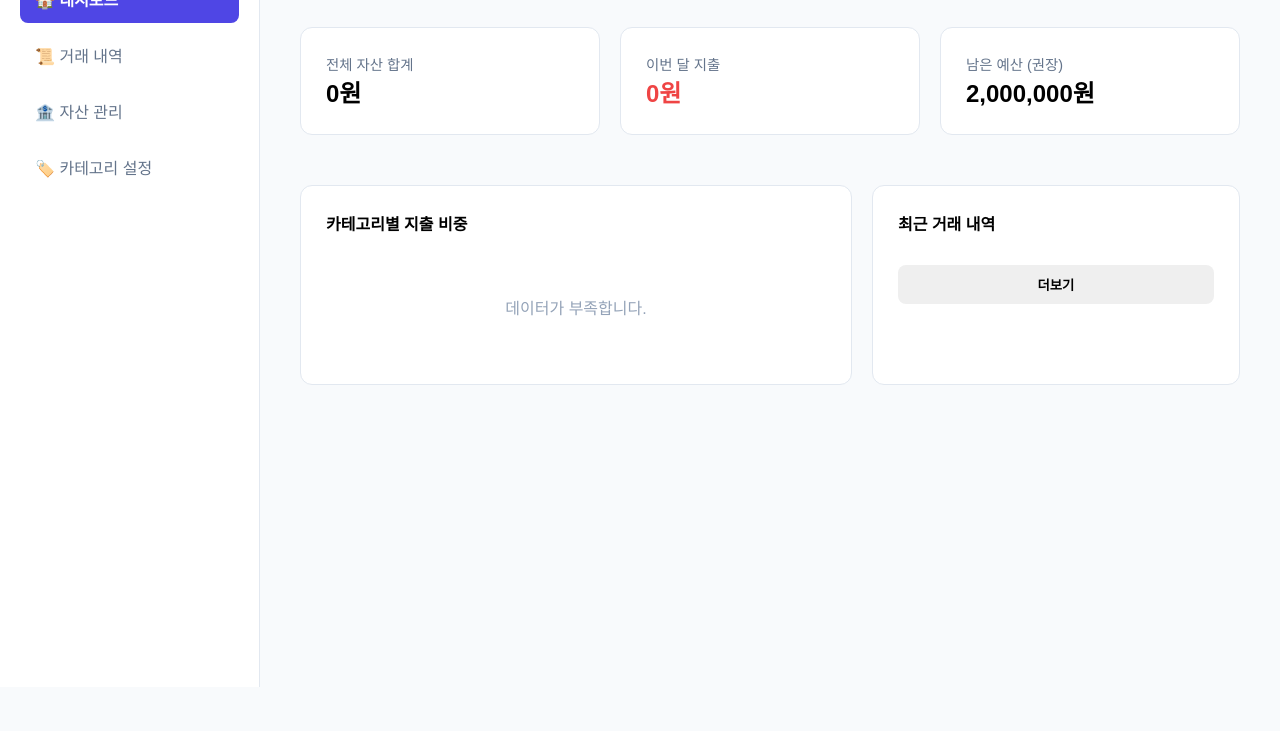
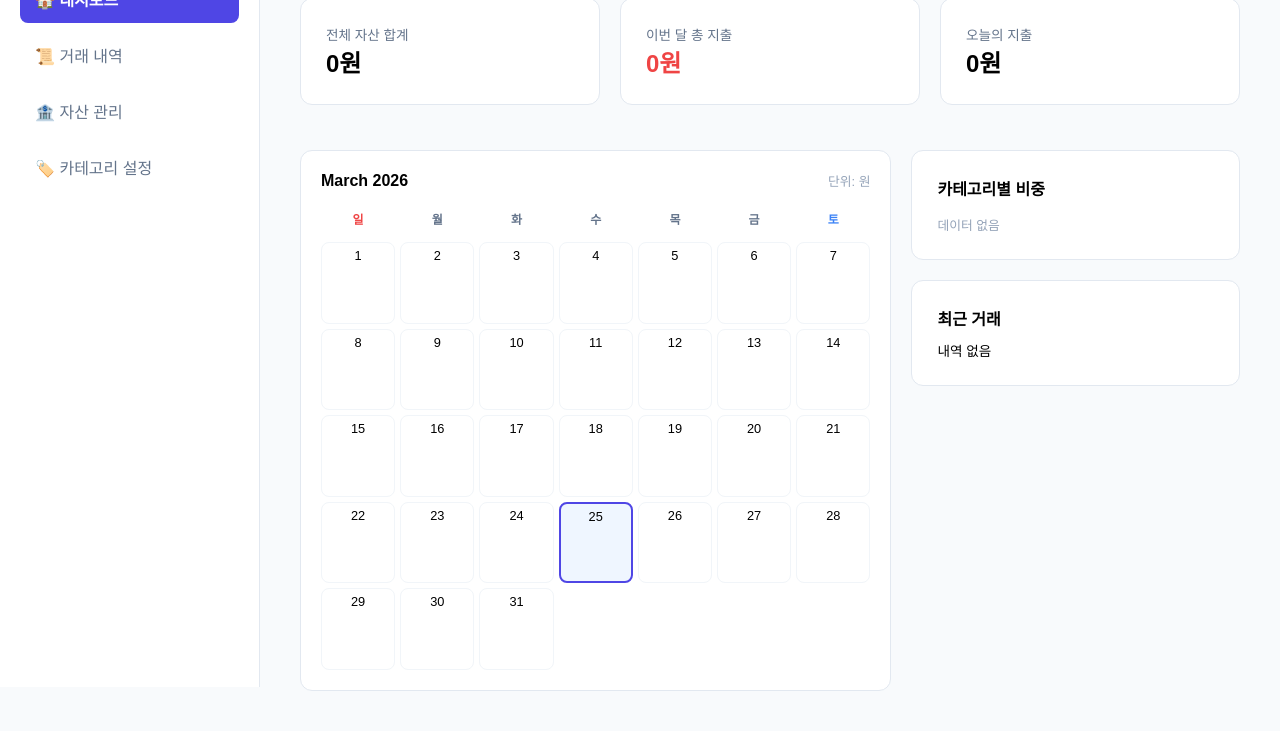
Before and after one commit to Choi-Geonwoo/dev, a plain HTML site: page AssetFlow/index.html in a window 1280 px wide. Shown: the part 113-844 px from the top of the page. Before the commit the page ends 800 px from the top, so only its background shows below. Drawn offline with Linux system fonts and the light colour scheme.

Commit message:
Update index.html

```diff
--- a/AssetFlow/index.html
+++ b/AssetFlow/index.html
@@ -3,12 +3,38 @@
 <head>
     <meta charset="UTF-8">
     <link rel="stylesheet" href="style.css">
-    <title>Dashboard - Smart Wallet</title>
+    <title>Clarity - Dashboard</title>
+    <style>
+        /* 캘린더 전용 스타일 */
+        .calendar-container { background: #fff; padding: 20px; border-radius: var(--radius); border: 1px solid var(--border); }
+        .calendar-header { display: flex; justify-content: space-between; align-items: center; margin-bottom: 20px; }
+        .calendar-grid { display: grid; grid-template-columns: repeat(7, 1fr); gap: 5px; text-align: center; }
+        .day-label { font-size: 0.75rem; color: #64748b; font-weight: 600; padding-bottom: 10px; }
+        .day-cell {
+            aspect-ratio: 1 / 1.1;
+            border-radius: 8px;
+            border: 1px solid #f1f5f9;
+            padding: 5px;
+            font-size: 0.8rem;
+            display: flex;
+            flex-direction: column;
+            justify-content: space-between;
+            transition: 0.2s;
+        }
+        .day-cell:hover { background: #f8fafc; border-color: var(--primary); }
+        .day-cell.today { border: 2px solid var(--primary); background: #eff6ff; }
+        .day-cell .date-num { font-weight: 500; }
+        .day-cell .day-sum { font-size: 0.65rem; color: var(--expense); font-weight: bold; overflow: hidden; text-overflow: ellipsis; white-space: nowrap; }
+
+        /* 레이아웃 분할 */
+        .dashboard-grid { display: grid; grid-template-columns: 1.8fr 1fr; gap: 20px; align-items: start; }
+        .side-stack { display: flex; flex-direction: column; gap: 20px; }
+    </style>
 </head>
 <body>
 
 <nav class="sidebar">
-    <h2>Smart Wallet</h2>
+    <h2>Clarity</h2>
     <ul class="nav-menu">
         <li><a href="index.html" class="nav-item active">🏠 대시보드</a></li>
         <li><a href="history.html" class="nav-item">📜 거래 내역</a></li>
@@ -18,108 +44,125 @@
 </nav>
 
 <main class="main-content">
-    <header style="margin-bottom: 30px;">
-        <h1>3월 자산 리포트 📈</h1>
-        <p id="todayDate" style="color: #64748b;"></p>
+    <header style="margin-bottom: 25px;">
+        <h1 id="monthTitle">2026년 3월 리포트 📈</h1>
     </header>
 
-    <div style="display: grid; grid-template-columns: repeat(3, 1fr); gap: 20px; margin-bottom: 30px;">
+    <div style="display: grid; grid-template-columns: repeat(3, 1fr); gap: 20px; margin-bottom: 25px;">
         <div class="card">
-            <span style="font-size: 0.9rem; color: #64748b;">전체 자산 합계</span>
+            <span style="font-size: 0.85rem; color: #64748b;">전체 자산 합계</span>
             <h2 id="totalBalance">0원</h2>
         </div>
         <div class="card">
-            <span style="font-size: 0.9rem; color: #64748b;">이번 달 지출</span>
+            <span style="font-size: 0.85rem; color: #64748b;">이번 달 총 지출</span>
             <h2 id="monthExpense" style="color:var(--expense)">0원</h2>
         </div>
         <div class="card">
-            <span style="font-size: 0.9rem; color: #64748b;">남은 예산 (권장)</span>
-            <h2 id="remainingBudget">0원</h2>
+            <span style="font-size: 0.85rem; color: #64748b;">오늘의 지출</span>
+            <h2 id="todayExpense">0원</h2>
         </div>
     </div>
 
-    <div style="display: grid; grid-template-columns: 1.5fr 1fr; gap: 20px;">
-        <div class="card">
-            <h4>카테고리별 지출 비중</h4>
-            <div id="categoryStats" style="margin-top: 20px;">
-                <p style="text-align: center; color: #94a3b8; padding: 40px;">데이터가 부족합니다.</p>
+    <div class="dashboard-grid">
+        <div class="calendar-container">
+            <div class="calendar-header">
+                <h4 id="calMonth">March 2026</h4>
+                <div style="font-size: 0.8rem; color: #94a3b8;">단위: 원</div>
+            </div>
+            <div id="calendarGrid" class="calendar-grid">
+                <div class="day-label" style="color:#ef4444">일</div><div class="day-label">월</div><div class="day-label">화</div>
+                <div class="day-label">수</div><div class="day-label">목</div><div class="day-label">금</div><div class="day-label" style="color:#3b82f6">토</div>
             </div>
         </div>
 
-        <div class="card">
-            <h4>최근 거래 내역</h4>
-            <ul id="recentList" style="list-style: none; margin-top: 15px;">
-            </ul>
-            <button class="btn btn-outline" style="width: 100%; margin-top: 15px;" onclick="location.href='history.html'">더보기</button>
+        <div class="side-stack">
+            <div class="card" style="margin:0;">
+                <h4>카테고리별 비중</h4>
+                <div id="categoryStats" style="margin-top: 15px;"></div>
+            </div>
+            <div class="card" style="margin:0;">
+                <h4>최근 거래</h4>
+                <ul id="recentList" style="list-style: none; margin-top: 10px; font-size: 0.85rem;"></ul>
+            </div>
         </div>
     </div>
 </main>
 
 <script>
     document.addEventListener('DOMContentLoaded', () => {
-        // 데이터 불러오기
         const assets = JSON.parse(localStorage.getItem('myAssets')) || [];
         const histories = JSON.parse(localStorage.getItem('myHistories')) || [];
+        const now = new Date();
+        const currentYear = now.getFullYear();
+        const currentMonth = now.getMonth(); // 0-11
 
-        // 날짜 표시
-        const now = new Date();
-        document.getElementById('todayDate').innerText = `${now.getFullYear()}년 ${now.getMonth() + 1}월 ${now.getDate()}일 기준`;
-
-        // 1. 전체 자산 합계 계산
-        const total = assets.reduce((sum, asset) => sum + Number(asset.balance), 0);
+        // 1. 기초 상단 데이터 계산
+        const total = assets.reduce((sum, a) => sum + Number(a.balance), 0);
         document.getElementById('totalBalance').innerText = total.toLocaleString() + '원';
 
-        // 2. 이번 달 지출 합계 계산
-        const currentMonth = now.toISOString().substring(0, 7); // "2024-03" 형식
-        const monthTotal = histories
-            .filter(item => item.date.startsWith(currentMonth))
-            .reduce((sum, item) => sum + Number(item.amount), 0);
+        const monthStr = now.toISOString().substring(0, 7);
+        const monthHistories = histories.filter(h => h.date.startsWith(monthStr));
+        const monthTotal = monthHistories.reduce((sum, h) => sum + Number(h.amount), 0);
         document.getElementById('monthExpense').innerText = monthTotal.toLocaleString() + '원';
 
-        // 3. 예산 대비 남은 금액 (예시: 목표 예산 200만원 설정 시)
-        const goal = 2000000;
-        const remaining = goal - monthTotal;
-        document.getElementById('remainingBudget').innerText = (remaining > 0 ? remaining : 0).toLocaleString() + '원';
+        const todayStr = now.toISOString().substring(0, 10);
+        const todayTotal = histories.filter(h => h.date === todayStr).reduce((sum, h) => sum + Number(h.amount), 0);
+        document.getElementById('todayExpense').innerText = todayTotal.toLocaleString() + '원';
 
-        // 4. 최근 거래 내역 5건 표시
-        const recentList = document.getElementById('recentList');
-        const recentData = histories.slice(0, 5); // 이미 history에서 정렬되어 저장됨
+        // 2. 캘린더 생성 로직
+        const calGrid = document.getElementById('calendarGrid');
+        const firstDay = new Date(currentYear, currentMonth, 1).getDay();
+        const lastDate = new Date(currentYear, currentMonth + 1, 0).getDate();
 
-        if (recentData.length > 0) {
-            recentList.innerHTML = recentData.map(item => `
-                <li style="display: flex; justify-content: space-between; padding: 10px 0; border-bottom: 1px solid #f1f5f9; font-size: 0.9rem;">
-                    <span>${item.description}</span>
-                    <span style="font-weight: bold; color: var(--expense)">-${Number(item.amount).toLocaleString()}원</span>
-                </li>
-            `).join('');
+        // 시작 빈칸
+        for (let i = 0; i < firstDay; i++) {
+            const empty = document.createElement('div');
+            calGrid.appendChild(empty);
         }
 
-        // 5. 간단한 카테고리 통계 (글자로 표시)
+        // 날짜 채우기
+        for (let d = 1; d <= lastDate; d++) {
+            const dateStr = `${currentYear}-${String(currentMonth + 1).padStart(2, '0')}-${String(d).padStart(2, '0')}`;
+            const daySum = histories
+                .filter(h => h.date === dateStr)
+                .reduce((sum, h) => sum + Number(h.amount), 0);
+
+            const cell = document.createElement('div');
+            cell.className = 'day-cell' + (dateStr === todayStr ? ' today' : '');
+            cell.innerHTML = `
+                <span class="date-num">${d}</span>
+                ${daySum > 0 ? `<span class="day-sum">-${daySum.toLocaleString()}</span>` : ''}
+            `;
+            calGrid.appendChild(cell);
+        }
+
+        // 3. 카테고리 통계 (Progress bar)
         const catStats = document.getElementById('categoryStats');
-        if (histories.length > 0) {
-            const catMap = {};
-            histories.forEach(h => {
-                catMap[h.category] = (catMap[h.category] || 0) + Number(h.amount);
-            });
+        const catMap = {};
+        monthHistories.forEach(h => catMap[h.category] = (catMap[h.category] || 0) + Number(h.amount));
 
-            let statsHtml = '';
-            for (const [cat, amt] of Object.entries(catMap)) {
-                const percent = ((amt / monthTotal) * 100).toFixed(0);
-                statsHtml += `
-                    <div style="margin-bottom: 15px;">
-                        <div style="display:flex; justify-content:space-between; font-size: 0.85rem; margin-bottom: 5px;">
-                            <span>${cat}</span><span>${percent}%</span>
-                        </div>
-                        <div style="width:100%; height:8px; background:#f1f5f9; border-radius:4px;">
-                            <div style="width:${percent}%; height:100%; background:var(--primary); border-radius:4px;"></div>
-                        </div>
+        catStats.innerHTML = Object.entries(catMap).map(([cat, amt]) => {
+            const percent = ((amt / monthTotal) * 100).toFixed(0);
+            return `
+                <div style="margin-bottom: 12px;">
+                    <div style="display:flex; justify-content:space-between; font-size: 0.75rem; margin-bottom: 4px;">
+                        <span>${cat}</span><span>${percent}%</span>
                     </div>
-                `;
-            }
-            catStats.innerHTML = statsHtml;
-        }
+                    <div style="width:100%; height:6px; background:#f1f5f9; border-radius:3px;">
+                        <div style="width:${percent}%; height:100%; background:var(--primary); border-radius:3px;"></div>
+                    </div>
+                </div>`;
+        }).join('') || '<p style="color:#94a3b8; font-size:0.8rem;">데이터 없음</p>';
+
+        // 4. 최근 거래 3건만 요약
+        const recentList = document.getElementById('recentList');
+        recentList.innerHTML = histories.slice(0, 3).map(h => `
+            <li style="padding: 8px 0; border-bottom: 1px solid #f8fafc; display:flex; justify-content:space-between;">
+                <span>${h.description}</span>
+                <span style="color:var(--expense); font-weight:600;">-${Number(h.amount).toLocaleString()}</span>
+            </li>
+        `).join('') || '<li>내역 없음</li>';
     });
 </script>
-
 </body>
 </html>
```
